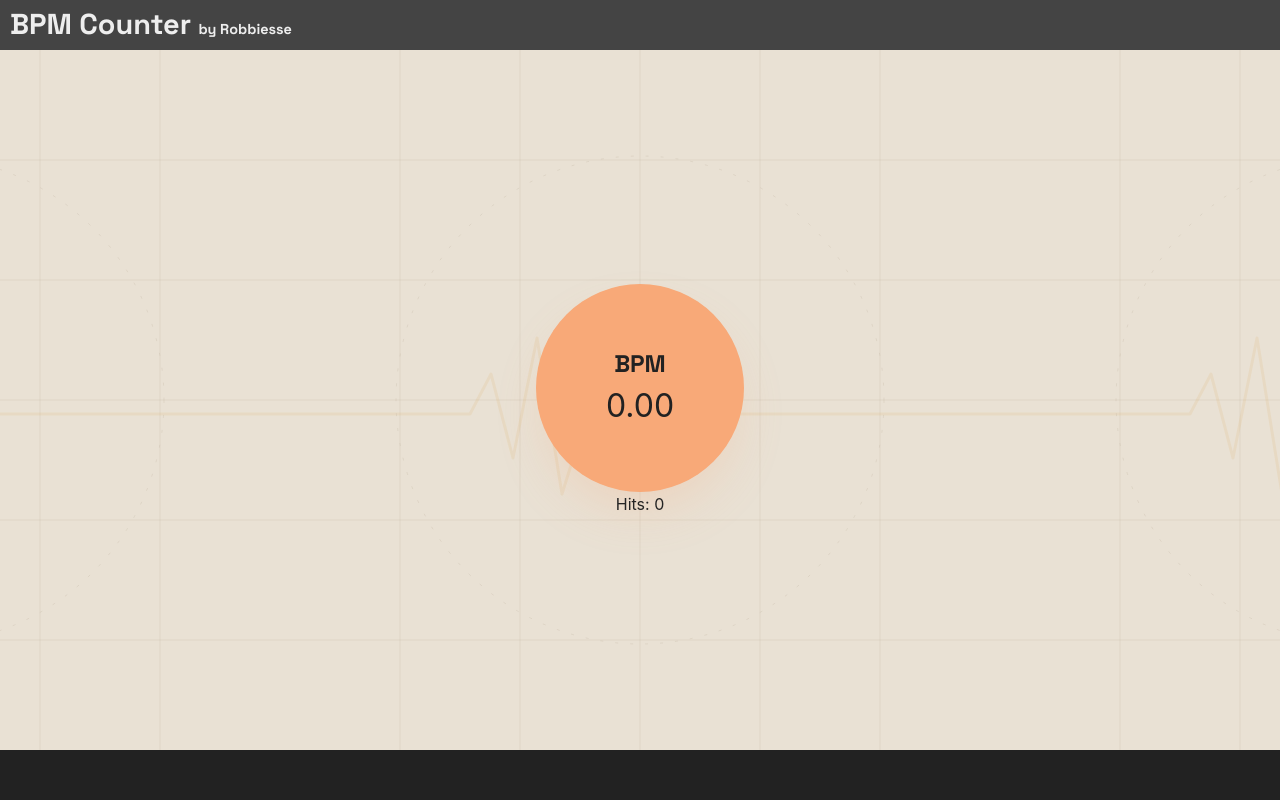
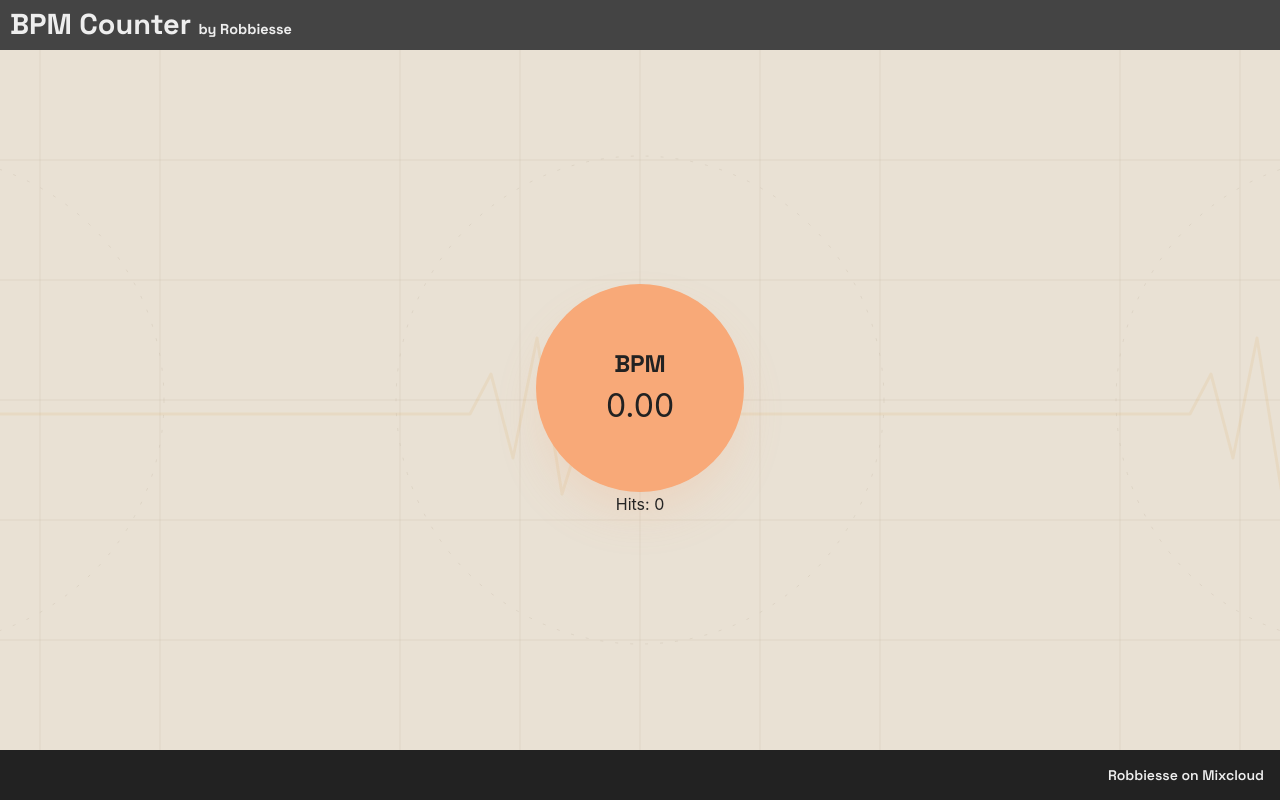
Before and after one commit to rodu/bpm-counter, a Vue app: page / in a window 1280 px wide. Built offline with nearby package versions, Linux system fonts and the light colour scheme.

Commit message:
Adds mixcloud link in footer

```diff
--- a/src/App.vue
+++ b/src/App.vue
@@ -12,7 +12,15 @@ import Tapper from './components/Tapper.vue';
   <main>
     <Tapper />
   </main>
-  <footer></footer>
+  <footer>
+    <a
+      href="https://www.mixcloud.com/robbiesse/"
+      target="_blank"
+      rel="noopener noreferrer"
+    >
+      Robbiesse on Mixcloud
+    </a>
+  </footer>
 </template>
 
 <style scoped>
@@ -45,5 +53,22 @@ footer {
   width: 100%;
   height: 50px;
   background-color: #222;
+  display: flex;
+  align-items: center;
+  justify-content: flex-end;
+  padding: 0 16px;
+  box-sizing: border-box;
+
+  a {
+    color: #eee;
+    font-family: 'Space Grotesk', 'Avenir Next', sans-serif;
+    font-size: 0.875rem;
+    font-weight: 600;
+  }
+
+  a:hover,
+  a:focus-visible {
+    color: #f8a978;
+  }
 }
 </style>
```
